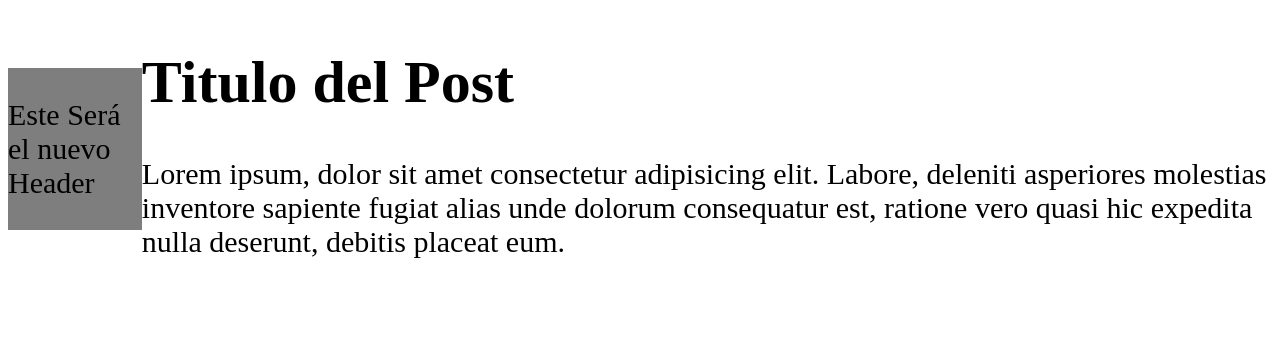
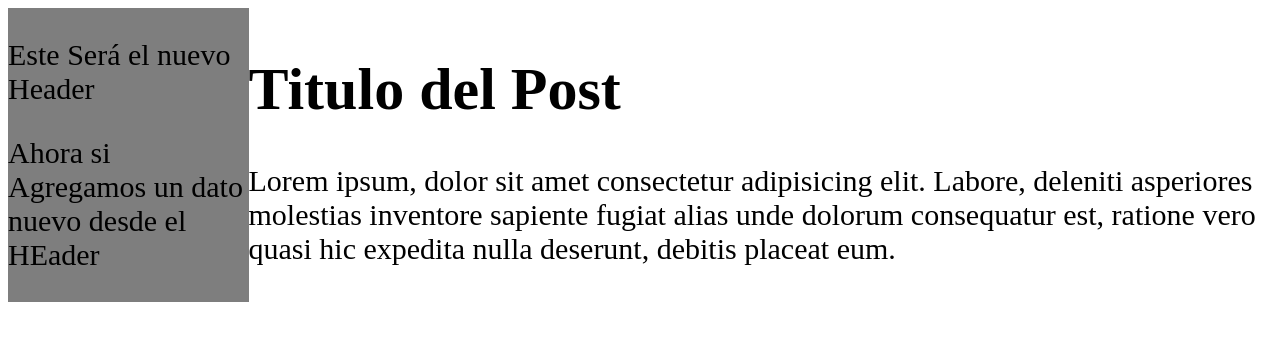
Before and after one commit to calguzman/github, a plain HTML site: page index.html in a window 1280 px wide. Drawn offline with Linux system fonts and the light colour scheme.

Commit message:
Se adiciona un parrafo desde la rama header

```diff
--- a/index.html
+++ b/index.html
@@ -10,6 +10,7 @@
   <div class="container">
     <div id="header">
       <p>Este Será el nuevo Header</p>
+      <p>Ahora si Agregamos un dato nuevo desde el HEader</p>
     </div>
     <div id="post">
       <h1>Titulo del Post</h1>
```
